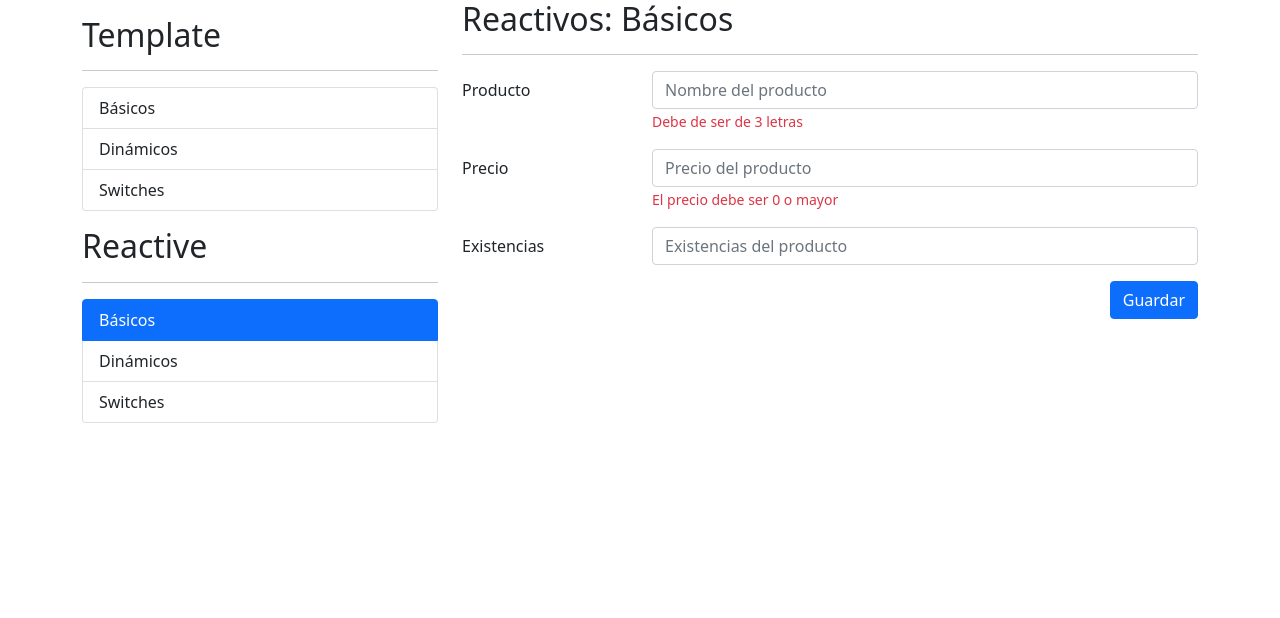
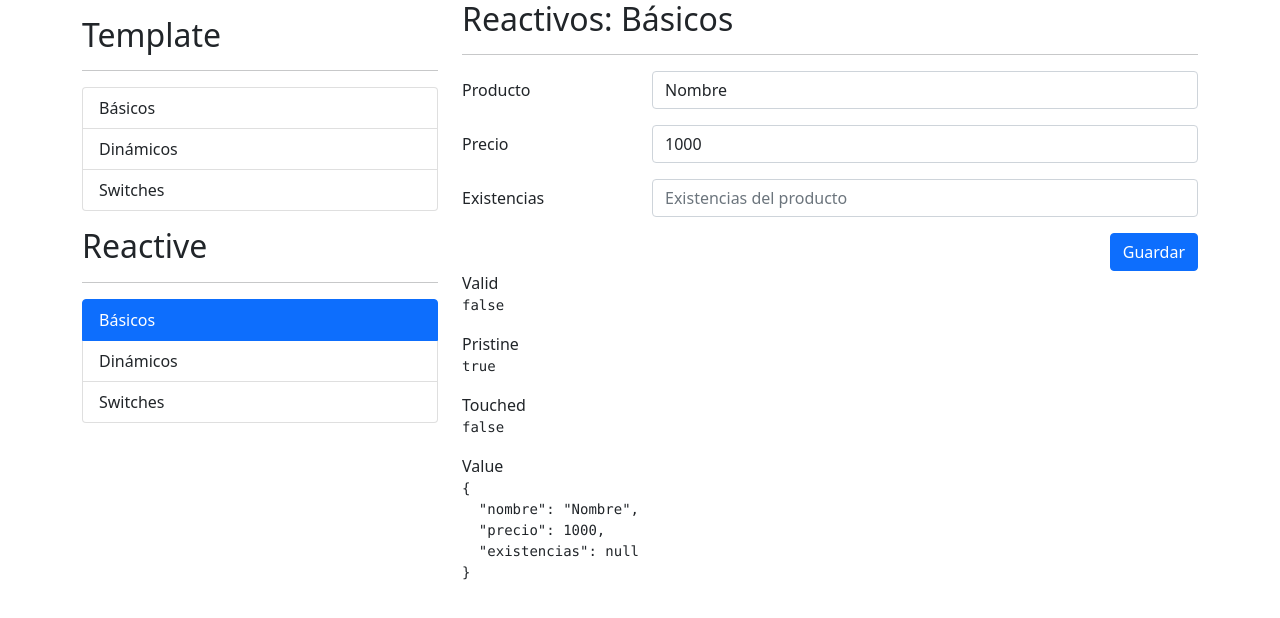
Before and after one commit to Ton-IO-S3r/angular_forms_tutorial, an Angular app: page /reactive/basicos in a window 1280 px wide. Shown: the top 618 px of the page. Built offline with nearby package versions, Linux system fonts and the light colour scheme.

Commit message:
Add basic structure and funcionality for dinamic forms in reactive section

```diff
--- a/src/app/reactive/basicos/basicos.component.html
+++ b/src/app/reactive/basicos/basicos.component.html
@@ -2,13 +2,13 @@
 <hr>
 <div class="row">
   <div class="col">
-    <form autocomplete="off">
+    <form autocomplete="off" [formGroup]="miFormulario" (ngSubmit)="guardar()">
       <!-- PRODUCTO -->
       <div class="mb-3 row">
         <label class="col-sm-3 col-form-label">Producto</label>
         <div class="col-sm-9 ">
-          <input type="text" class="form-control" placeholder="Nombre del producto">
-          <span class="form-text text-danger">Debe de ser de 3
+          <input formControlName="nombre" type="text" class="form-control" placeholder="Nombre del producto">
+          <span *ngIf="validarCampo('nombre')" class="form-text text-danger">Debe de ser de 3
             letras</span>
         </div>
       </div>
@@ -16,15 +16,17 @@
       <div class="mb-3 row">
         <label class="col-sm-3 col-form-label">Precio</label>
         <div class="col-sm-9 ">
-          <input type="number" class="form-control" placeholder="Precio del producto">
-          <span class="form-text text-danger">El precio debe ser 0 o mayor</span>
+          <input formControlName="precio" type="number" class="form-control" placeholder="Precio del producto">
+          <span *ngIf="validarCampo('precio')" class="form-text text-danger">El precio debe ser 0 o mayor</span>
         </div>
       </div>
       <!-- EXISTENCIAS -->
       <div class="mb-3 row">
         <label class="col-sm-3 col-form-label">Existencias</label>
         <div class="col-sm-9 ">
-          <input type="number" class="form-control" placeholder="Existencias del producto">
+          <input formControlName="existencias" type="number" class="form-control"
+            placeholder="Existencias del producto">
+          <span *ngIf="validarCampo('existencias')" class="form-text text-danger">La cantidad no es válida.</span>
         </div>
       </div>
       <div class="row">
@@ -36,12 +38,16 @@
   </div>
 </div>
 
-<!-- <div class="row">
+<div class="row">
   <div class="col">
     <span>Valid</span>
-    <pre>{{myForm.valid}}</pre>
+    <pre>{{miFormulario.valid}}</pre>
+    <span>Pristine</span>
+    <pre>{{miFormulario.pristine}}</pre>
+    <span>Touched</span>
+    <pre>{{miFormulario.touched}}</pre>
 
     <span>Value</span>
-    <pre>{{myForm.value | json}}</pre>
+    <pre>{{miFormulario.value | json}}</pre>
   </div>
-</div> -->
+</div>
--- a/src/app/reactive/basicos/basicos.component.ts
+++ b/src/app/reactive/basicos/basicos.component.ts
@@ -1,15 +1,42 @@
 import { Component, OnInit } from '@angular/core';
+import { FormBuilder, FormGroup, Validators } from '@angular/forms';
 
 @Component({
   selector: 'app-basicos',
   templateUrl: './basicos.component.html',
   styleUrls: ['./basicos.component.css']
 })
-export class BasicosComponent implements OnInit {
+export class BasicosComponent implements OnInit{
 
-  constructor() { }
+  // miFormulario: FormGroup = new FormGroup({
+  //   nombre: new FormControl('RTX8543'),
+  //   precio: new FormControl(1500),
+  //   existencias: new FormControl(5)
+  // })
 
-  ngOnInit(): void {
+  miFormulario: FormGroup = this.formBuilder.group({
+    nombre: [, [Validators.required,Validators.minLength(3)]],
+    precio: [, [Validators.required, Validators.min(0)]],
+    existencias: [, [Validators.required, Validators.min(0)]],
+  });
+
+  ngOnInit() {
+      this.miFormulario.reset({
+        nombre: 'Nombre',
+        precio: 1000,
+      })
   }
 
+  constructor(private formBuilder: FormBuilder) { }
+
+  validarCampo = (campo: string) => this.miFormulario.controls[campo].errors && this.miFormulario.controls[campo].touched
+
+  guardar = () => {
+    if (this.miFormulario.invalid) {
+      this.miFormulario.markAllAsTouched();
+      return
+    }
+    console.log(this.miFormulario.value)
+    this.miFormulario.reset()
+  }
 }
--- a/src/app/reactive/dinamicos/dinamicos.component.html
+++ b/src/app/reactive/dinamicos/dinamicos.component.html
@@ -1,13 +1,13 @@
 <h2>Reactivos: <small>dinámicos</small></h2>
 <hr>
 
-<form autocomplete="off">
+<form [formGroup]="miFormulario" (ngSubmit)="guardar()" autocomplete="off">
   <!-- Nombre -->
   <div class="mb-3 row">
     <label class="col-sm-3 col-form-label">Nombre</label>
     <div class="col-sm-9">
-      <input class="form-control" placeholder="Nombre..." type="text">
-      <span class="form-text text-danger">Este campo es obligatorio</span>
+      <input class="form-control" formControlName="nombre" placeholder="Nombre..." type="text">
+      <span *ngIf="validarCampo('nombre')" class="form-text text-danger">Este campo es obligatorio</span>
     </div>
   </div>
 
--- a/src/app/reactive/dinamicos/dinamicos.component.ts
+++ b/src/app/reactive/dinamicos/dinamicos.component.ts
@@ -1,4 +1,5 @@
 import { Component, OnInit } from '@angular/core';
+import { FormBuilder, FormGroup, Validators } from '@angular/forms';
 
 @Component({
   selector: 'app-dinamicos',
@@ -7,13 +8,21 @@ import { Component, OnInit } from '@angular/core';
 })
 export class DinamicosComponent implements OnInit {
 
-  constructor() { }
+  miFormulario: FormGroup =  this.formBuilder.group({
+    nombre: ['',[Validators.required, Validators.minLength(3)]]
+  })
+  constructor(private formBuilder: FormBuilder) { }
 
   ngOnInit(): void {
   }
 
+  validarCampo = (campo: string) => this.miFormulario.controls[campo].errors && this.miFormulario.controls[campo].touched;
   guardar = () => {
-
+    if (this.miFormulario.invalid) {
+      this.miFormulario.markAllAsTouched()
+      return
+    }
+    console.log(this.miFormulario.value)
   }
 
   eliminar = (index: number) => {
--- a/src/app/reactive/reactive.module.ts
+++ b/src/app/reactive/reactive.module.ts
@@ -1,5 +1,6 @@
 import { NgModule } from '@angular/core';
 import { CommonModule } from '@angular/common';
+import { ReactiveFormsModule } from '@angular/forms';
 
 import { ReactiveRoutingModule } from './reactive-routing.module';
 import { BasicosComponent } from './basicos/basicos.component';
@@ -15,6 +16,7 @@ import { SwitchesComponent } from './switches/switches.component';
   ],
   imports: [
     CommonModule,
+    ReactiveFormsModule,
     ReactiveRoutingModule
   ]
 })
```
